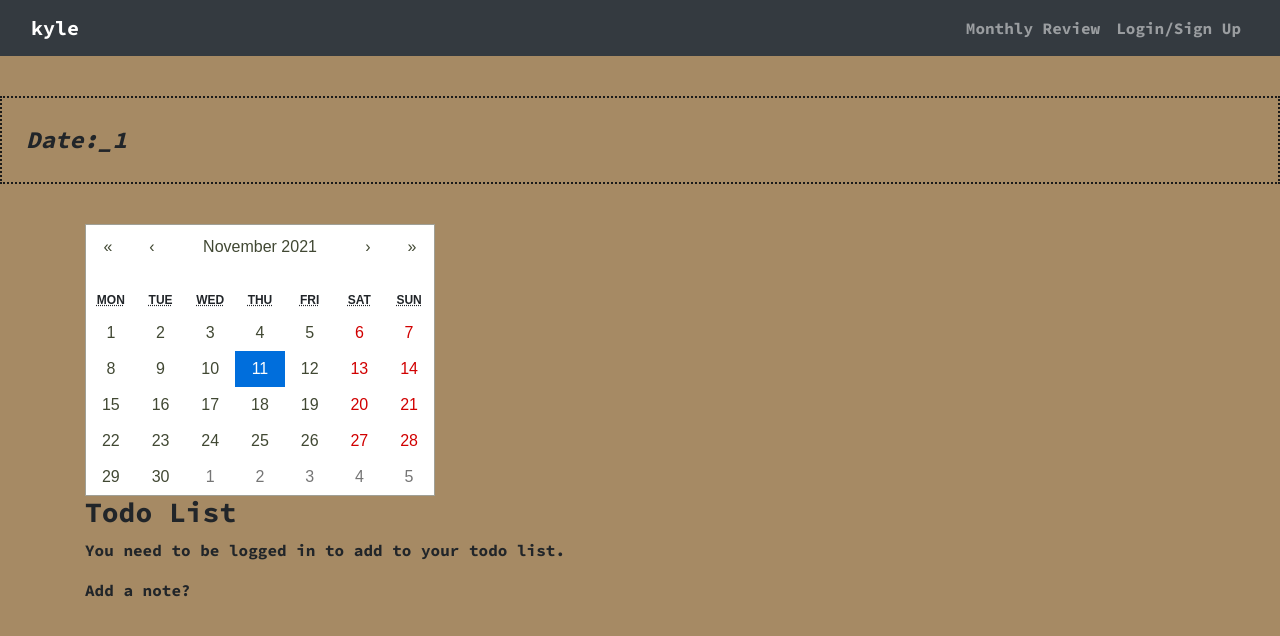
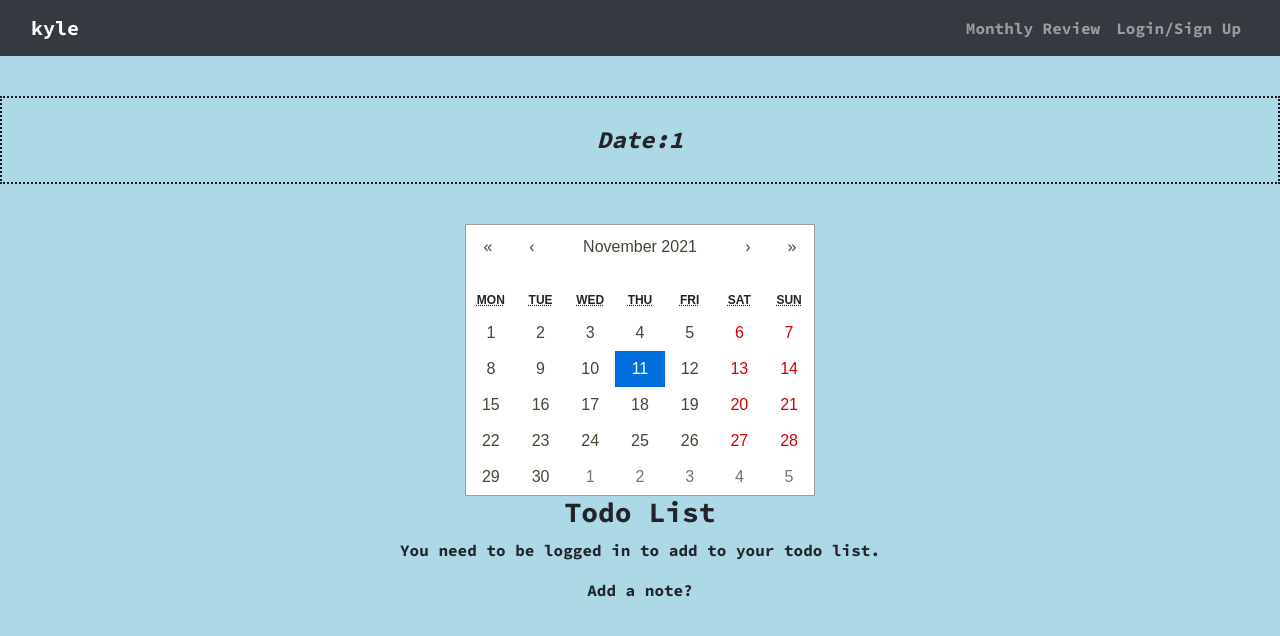
Before and after one commit to Gaitherdb/Custom-Planner, a React (Create React App) app in the folder client/: page /day/1 in a window 1280 px wide. Shown: the top 636 px of the page. Built offline with nearby package versions, Linux system fonts and the light colour scheme; no server answers.

Commit message:
css updates

```diff
--- a/client/src/App.css
+++ b/client/src/App.css
@@ -55,3 +55,37 @@
       align-items: center;
       justify-content: space-between;
     }
+
+    .p-2 {
+      cursor: pointer;
+    }
+
+    .btn {
+      color: whitesmoke;
+    }
+
+    .calDiv{
+      align-content: center;
+    }
+
+    .p-4{
+      text-align: center;
+    }
+
+    .calDiv{
+      align-content: center;
+    }
+
+    .wholeCon{
+      display: flex;
+      justify-content: center;
+      align-items: center;
+      flex-direction: column;
+    }
+
+    .todolDiv{
+      display: flex;
+      justify-content: center;
+      align-items: center;
+      flex-direction: column;
+    }
--- a/client/src/components/NoteForm.js
+++ b/client/src/components/NoteForm.js
@@ -58,7 +58,7 @@ function NoteForm(props) {
   };
 
   return (
-    <div>
+    <div className="todolDiv">
       <h3>Todo List</h3>
 
       {Auth.loggedIn() ? (
@@ -73,13 +73,13 @@ function NoteForm(props) {
                   name="notes"
                   placeholder="Add todo item"
                   value={task}
-                  className="form-input w-100"
+                  className="form-input w-200"
                   style={{ lineHeight: '1.5', resize: 'vertical' }}
                   onChange={(e) => setTask(e.target.value)}
                 ></textarea>
               </div>
 
-              <div className="col-12 col-lg-3">
+              <div className="col-12">
                 <button className="btn btn-block py-3 button dark-color" type="submit">
                   Add Todo Item
                 </button>
--- a/client/src/components/NoteList.js
+++ b/client/src/components/NoteList.js
@@ -74,8 +74,8 @@ const NoteList = (props) => {
 
   return (
     <div>
-      <h3 className="card-header text-dark p-2 m-0">
-        What is on your plate for today?</h3>
+      <h5 className="todolDiv text-center">
+        What is on your plate for today?</h5>
       {todos &&
         todos.map((todo) => (
           <div className={
--- a/client/src/index.css
+++ b/client/src/index.css
@@ -1,7 +1,7 @@
 body {
   font-family: "Source Code Pro", monospace;
   /* background-color: rgb(237, 224, 212) */
-  background-color: rgb(166, 138, 100);
+  background-color: lightblue
 }
 
 h1,
--- a/client/src/pages/Day.js
+++ b/client/src/pages/Day.js
@@ -51,19 +51,21 @@ const DayTodo = (props) => {
             lineHeight: '1.5',
           }}
         >
-          Date:_
+          Date:
           {dayId}
 
         </blockquote>
       </div>
 
-      <Container>
+      <Container className="wholeCon">
+        <div className="calDiv">
         <Calendar
           showNavigation={true}
           onChange={setValue}
           value={value}
           view={view}
         />
+        </div>
         <NoteForm
           value={value.toString().split(' ').slice(1, 4).join().replace(/,/g, "")}
          {...{refetch}}
```
